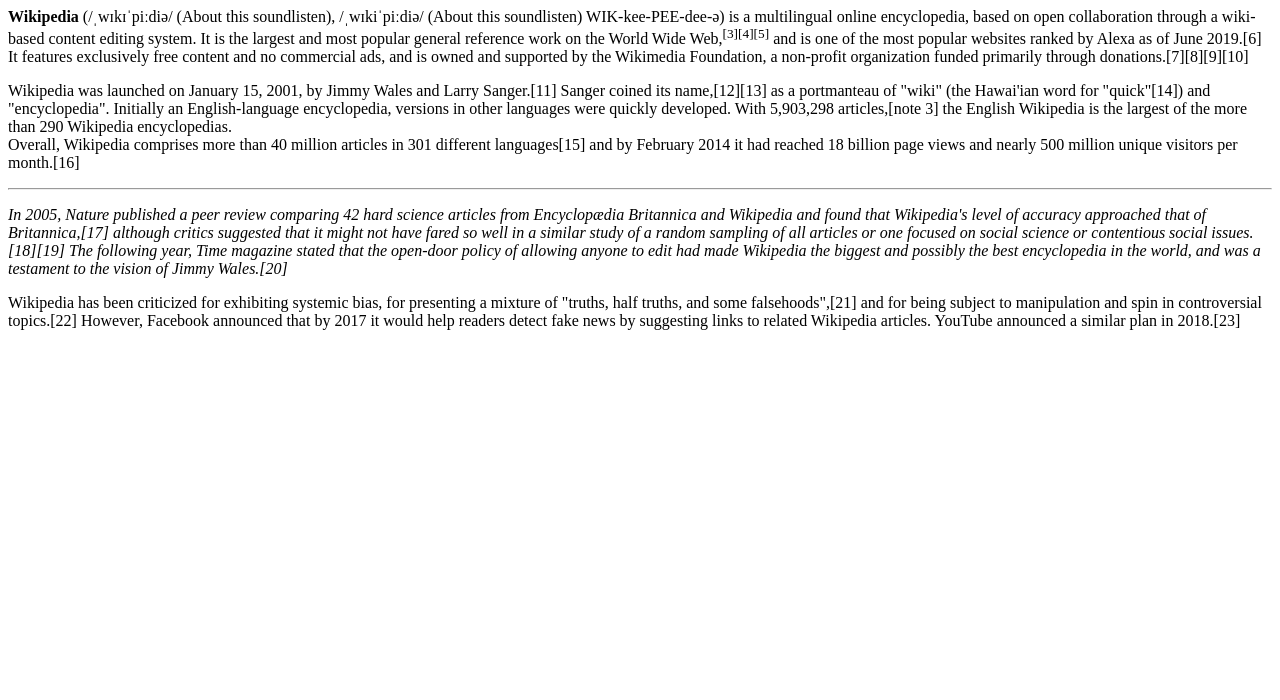
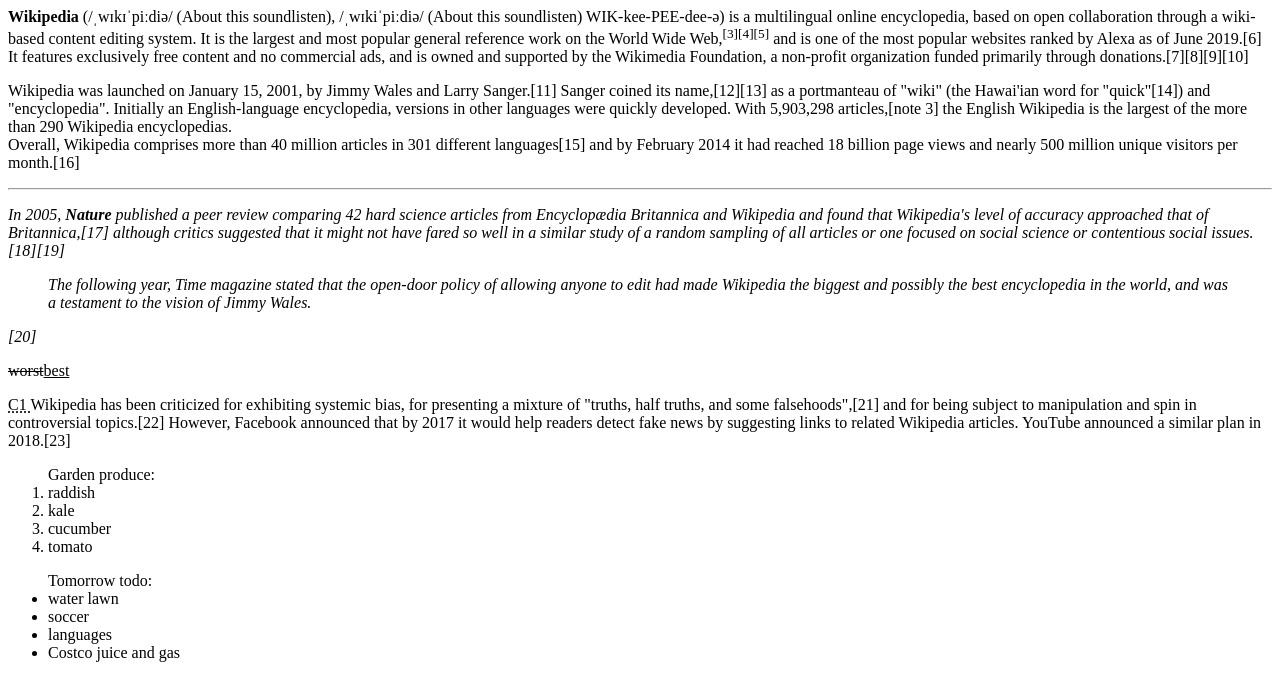
Before and after one commit to harryliuhao/graph-engine, a plain HTML site: page index.html in a window 1280 px wide. Drawn offline with Linux system fonts and the light colour scheme.

Commit message:
new html tags

```diff
--- a/index.html
+++ b/index.html
@@ -3,6 +3,24 @@
 <p>Wikipedia was launched on January 15, 2001, by Jimmy Wales and Larry Sanger.[11] Sanger coined its name,[12][13] as a portmanteau of "wiki" (the Hawai'ian word for "quick"[14]) and "encyclopedia". Initially an English-language encyclopedia, versions in other languages were quickly developed. With 5,903,298 articles,[note 3] the English Wikipedia is the largest of the more than 290 Wikipedia encyclopedias. <br/>Overall, Wikipedia comprises more than 40 million articles in 301 different languages[15] and by February 2014 it had reached 18 billion page views and nearly 500 million unique visitors per month.[16]</p>
 
 <hr/>
-<p><i>In 2005, Nature published a peer review comparing 42 hard science articles from Encyclopædia Britannica and Wikipedia and found that Wikipedia's level of accuracy approached that of Britannica,[17] although critics suggested that it might not have fared so well in a similar study of a random sampling of all articles or one focused on social science or contentious social issues.[18][19] The following year, Time magazine stated that the open-door policy of allowing anyone to edit had made Wikipedia the biggest and possibly the best encyclopedia in the world, and was a testament to the vision of Jimmy Wales.[20]</i></p>
+<p><i>In 2005, <strong>Nature</strong> published a peer review comparing 42 hard science articles from Encyclopædia Britannica and Wikipedia and found that Wikipedia's level of accuracy approached that of <em>Britannica</em>,[17] although critics suggested that it might not have fared so well in a similar study of a random sampling of all articles or one focused on social science or contentious social issues.[18][19] <blockquote cite="http://Wikipedia.org">The following year, Time magazine stated that the open-door policy of allowing anyone to edit had made Wikipedia the biggest and possibly the best encyclopedia in the world, and was a testament to the vision of Jimmy Wales.
 
-<p>Wikipedia has been criticized for exhibiting systemic bias, for presenting a mixture of "truths, half truths, and some falsehoods",[21] and for being subject to manipulation and spin in controversial topics.[22] However, Facebook announced that by 2017 it would help readers detect fake news by suggesting links to related Wikipedia articles. YouTube announced a similar plan in 2018.[23]</p>
+</blockquote>[20]</i></p>
+
+<p><del>worst</del><ins>best</ins> </p>
+
+<p><abbr title="CapitalOne">C1 </abbr>Wikipedia has been criticized for exhibiting systemic bias, for presenting a mixture of "truths, half truths, and some falsehoods",[21] and for being subject to manipulation and spin in controversial topics.[22] However, Facebook announced that by 2017 it would help readers detect fake news by suggesting links to related Wikipedia articles. YouTube announced a similar plan in 2018.[23]</p>
+
+<ol>Garden produce:
+  <li>raddish</li>
+  <li>kale</li>
+  <li>cucumber</li>
+  <li>tomato</li>
+</ol>
+
+<ul>Tomorrow todo:
+  <li>water lawn</li>
+  <li>soccer</li>
+  <li>languages</li>
+  <li>Costco juice and gas</li>
+</ul>
```
